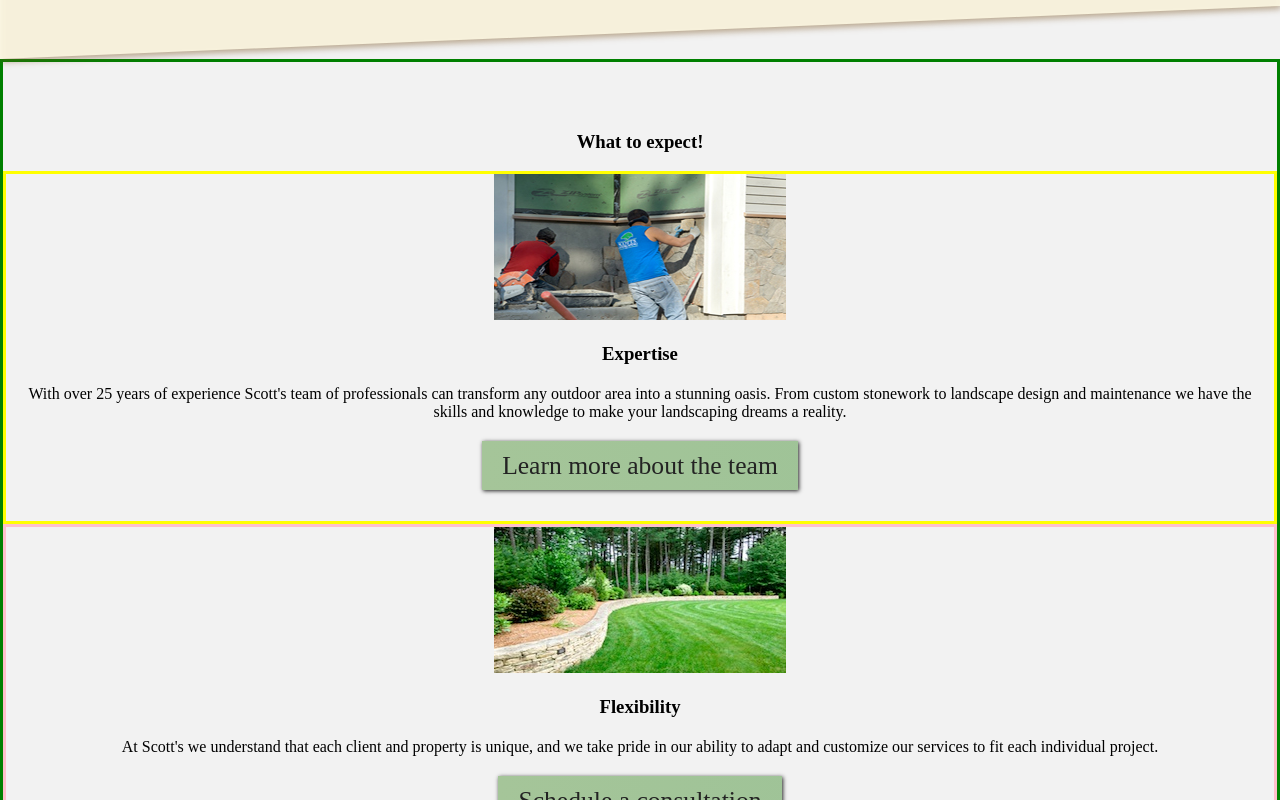
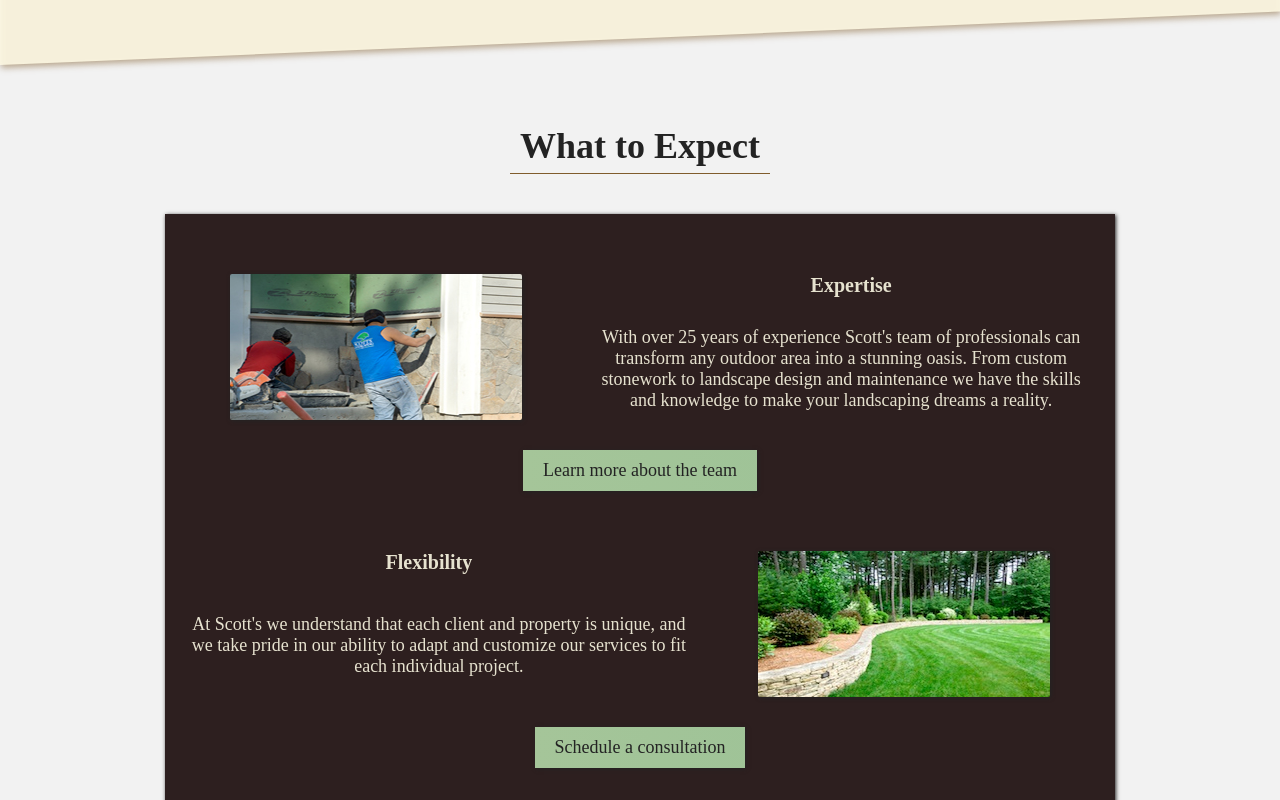
Before and after one commit to cbowman422/scottslandscaping, a React (Create React App) app: page / in a window 1280 px wide. Shown: the part 1320-2120 px from the top of the page. Built offline with nearby package versions, Linux system fonts and the light colour scheme.

Commit message:
home details css

```diff
--- a/src/css/App.css
+++ b/src/css/App.css
@@ -19,6 +19,7 @@
   --green: rgb(148, 192, 148);
   --yellow: rgba(253, 249, 228, 0.895);
   --purple: rgb(77, 64, 113);
+  --brown: rgb(45, 31, 31);
   --lightgreen: rgb(165, 197, 153);
   --lightgreen-highlight: rgb(206, 228, 144);
   --transition: all 0.5s ease-in-out;
--- a/src/css/Footer.css
+++ b/src/css/Footer.css
@@ -1,6 +1,6 @@
 .footerContainer{
   border: solid blue;
-  background-image: linear-gradient( 90deg, rgb(89, 67, 30, 0.98), rgba(139, 109, 67, 0.98)), url('../images/mulch.jpg');
+  background-image: linear-gradient( 90deg, rgb(89, 67, 30, 0.98), rgba(139, 109, 67, 0.98));
   height: 150px;
 }
 
--- a/src/css/Header.css
+++ b/src/css/Header.css
@@ -34,6 +34,7 @@
   object-fit: contain;
   height: 130px;
   margin-bottom: 2px;
+  margin-top: 2px;
 }
 
 .header .menu {
--- a/src/css/Home.css
+++ b/src/css/Home.css
@@ -25,14 +25,14 @@
 
 .hero-container h2{
   margin: 30px 10px 60px 10px;
-  font-size: 4vw;
+  font-size: 16px;
   color: var(--white);
 }
 
 
 .hero-container a{
   color: var(--black);
-  font-size: 3vw;
+  font-size: 18px;
   background-image: linear-gradient(90deg,var(--lightgreen), var(--green));
   background-size: 300% auto;
   padding: 10px 20px;
@@ -71,68 +71,112 @@
   filter: drop-shadow(1px 3px 3px rgba(116, 76, 23, 0.509));
 }
 
+.home-bio{
+  margin: 10px;
+  text-align: center;
+  max-width: 600px;
+  font-size: 18px;
+  color: var(--black);
+}
+
+.home-welcome-details-container-bg{
+  /* border: solid slateblue; */
+  margin: 10px;
+  background-color: var(--brown);
+  box-shadow: 1px 1px 4px var(--black);
+  padding: 10px 0;
+
+}
+
 .home-welcome-statement-container h3{
   margin: 80px 10px 30px 10px;
   text-align: center;
   font-size: 5vw;
   border-bottom: 1px solid rgba(116, 76, 23, 0.9);
-  padding: 0 10px;
+  padding: 0 10px 6px 10px;
   color: var(--black);
 }
 
-.home-bio{
-  margin: 10px;
-  text-align: center;
-  max-width: 600px;
-  font-size: 4vw;
-  color: var(--black);
-}
-
-
 .home-welcome-details-container{
-  border: solid green;
-  padding-top: 50px;
-
+  /* border: solid green; */
+  padding-top: 20px;
+  place-items: center;
 }
 
 .home-welcome-details-intro{
   text-align: center;
+  font-size: 5vw;
+  border-bottom: 1px solid rgba(116, 76, 23, 0.9);
+  width: 36vw;
+  padding-bottom: 6px;
+  margin: 40px auto;
+  color: var(--black);
 }
 
 .home-welcome-details{
-  border: solid yellow;
+  /* border: solid yellow; */
   text-align: center;
   padding-bottom: 40px;
+  max-width: 950px;
+  margin: 0 10px;
 }
 
 .home-welcome-details-alt{
-  border: solid pink;
+  /* border: solid pink; */
   text-align: center;
   padding-bottom: 40px;
+  max-width: 950px;
+  margin: 0 10px;
+
+}
+
+.home-welcome-details img{
+  border-radius: 2px;
+  margin-top: 20px;
+  box-shadow: 1px 1px 4px var(--black);
+}
+
+.home-welcome-details-alt img{
+  border-radius: 2px;
+  margin-top: 20px;
+  box-shadow: 1px 1px 4px var(--black);
+}
+
+.home-welcome-details h3{
+  font-size: 20px;
+  color: var(--yellow);
+}
+
+.home-welcome-details-alt h3{
+  font-size: 20px;
+  color: var(--yellow);
 }
 
 .home-welcome-details p{
   margin: 20px 20px 30px 20px;
+  font-size: 18px;
+  color: var(--yellow);
 }
 
 .home-welcome-details-alt p{
   margin: 20px 20px 30px 20px;
+  font-size: 18px;
+  color: var(--yellow);
 }
 
 .home-welcome-details a{
   color: var(--black);
-  font-size: 2vw;
+  font-size: 18px;
   background-image: linear-gradient(90deg,var(--lightgreen), var(--green));
   background-size: 300% auto;
   padding: 10px 20px;
   box-shadow: 1px 1px 4px var(--black);
   transition: var(--transition);
-
 }
 
 .home-welcome-details-alt a{
   color: var(--black);
-  font-size: 2vw;
+  font-size: 18px;
   background-image: linear-gradient(90deg,var(--lightgreen), var(--green));
   background-size: 300% auto;
   padding: 10px 20px;
@@ -141,13 +185,46 @@
 }
 
 
+
 /* ------------------------- FULLSCREEN CSS -------------------------- */
 
+@media all and (min-width: 400px) and (max-width: 480px){
+
+  .hero-container h2{
+    font-size: 4vw;
+  }
+
+}
+
+
+@media all and (min-width: 480px) and (max-width: 499px){
+
+  .home-bio{
+    font-size: 4vw;
+  }
+
+  .hero-container h2{
+    font-size: 4vw;
+  }
+
+  .hero-container a{
+    font-size: 4vw;
+  }
+}
 
 
 @media all and (min-width: 500px) and (max-width: 649px){
+
   .home-bio{
     font-size: 20px;
+  }
+
+  .hero-container h2{
+    font-size: 4vw;
+  }
+
+  .hero-container a{
+    font-size: 24px;
   }
 }
 
@@ -158,20 +235,35 @@
     font-size: 3vw; ;
   }
 
-
   .home-welcome-statement-container h3{
     font-size: 36px;
+  }
+
+  .home-welcome-details-intro{
+    font-size: 36px;
+    width: 260px;
   }
 
   .home-bio{
     font-size: 20px;
   }
 
+  .home-welcome-details p{
+    margin: 20px 60px 30px 60px;
+  }
+
+  .home-welcome-details-alt p{
+    margin: 20px 60px 30px 60px;
+  }
+
+  .hero-container a{
+    font-size: 24px;
+  }
 
 }
 
+
 @media all and (min-width: 820px) {
-
 
   .hero-container h1{
     font-size: 66px;
@@ -197,9 +289,80 @@
     font-size: 36px;
   }
 
+  .home-welcome-details-intro{
+    font-size: 36px;
+    width: 260px;
+  }
+
+  .home-welcome-details-container-bg{
+    margin: 0 40px;
+    padding-top: 40px;
+  }
+
   .home-bio{
     font-size: 20px;
   }
 
+  .home-welcome-details{
+    display: grid;
+    grid-template-columns: .8fr 1fr;
+    grid-template-rows: .1fr 1fr .1fr;
+    grid-template-areas:
+    "img title"
+    "img bio"
+    "btn btn";
+    place-items: center;
+    margin: 0 auto;
+  }
 
+  .home-welcome-details-alt{
+    display: grid;
+    grid-template-columns: 1fr .8fr;
+    grid-template-rows: .1fr 1fr .1fr;
+    grid-template-areas:
+    "title img"
+    "bio img"
+    "btn btn";
+    place-items: center;
+    margin: 0 auto;
+  }
+
+  .home-welcome-details img{
+    grid-area: img;
+
+  }
+
+  .home-welcome-details-alt img{
+    grid-area: img;
+
+  }
+
+  .home-welcome-details h3{
+    grid-area: title;
+  }
+
+  .home-welcome-details-alt h3{
+    grid-area: title;
+  }
+
+  .home-welcome-details p{
+    grid-area: bio;
+    margin: 0 20px 0 0;
+  }
+
+  .home-welcome-details-alt p{
+    grid-area: bio;
+    margin: 0 0 0 20px;
+  }
+
+  .home-welcome-details a{
+    grid-area: btn;
+    margin: 30px 0 0 0;
+
+  }
+
+  .home-welcome-details-alt a{
+    grid-area: btn;
+    margin: 30px 0 0 0;
+  }
 }
--- a/src/pages/Home.js
+++ b/src/pages/Home.js
@@ -36,7 +36,8 @@ const Home = () => {
        </div>
 
         <div className="home-welcome-details-container">
-          <h3 className="home-welcome-details-intro"> What to expect! </h3>
+            <h3 className="home-welcome-details-intro"> What to Expect </h3>
+          <div className="home-welcome-details-container-bg">
             <div className="home-welcome-details">
               <img src={expertise} alt="expertise"/>
               <h3>
@@ -69,7 +70,7 @@ const Home = () => {
               </p>
               <a>Go to the Portfolio</a>
             </div>
-
+          </div>
         </div>
 
 
```
Lines whose indentation alone changed are shown as unchanged.
